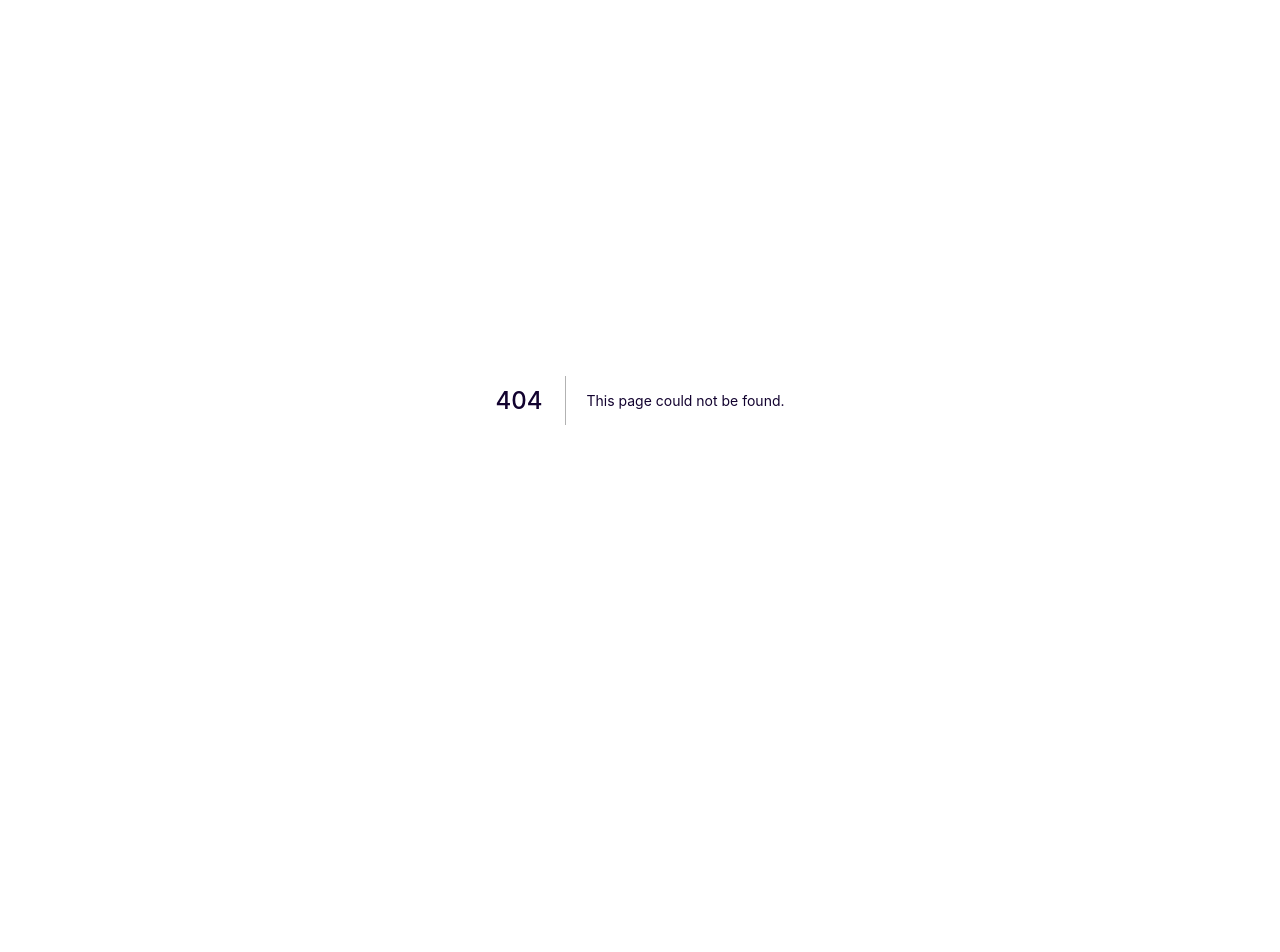
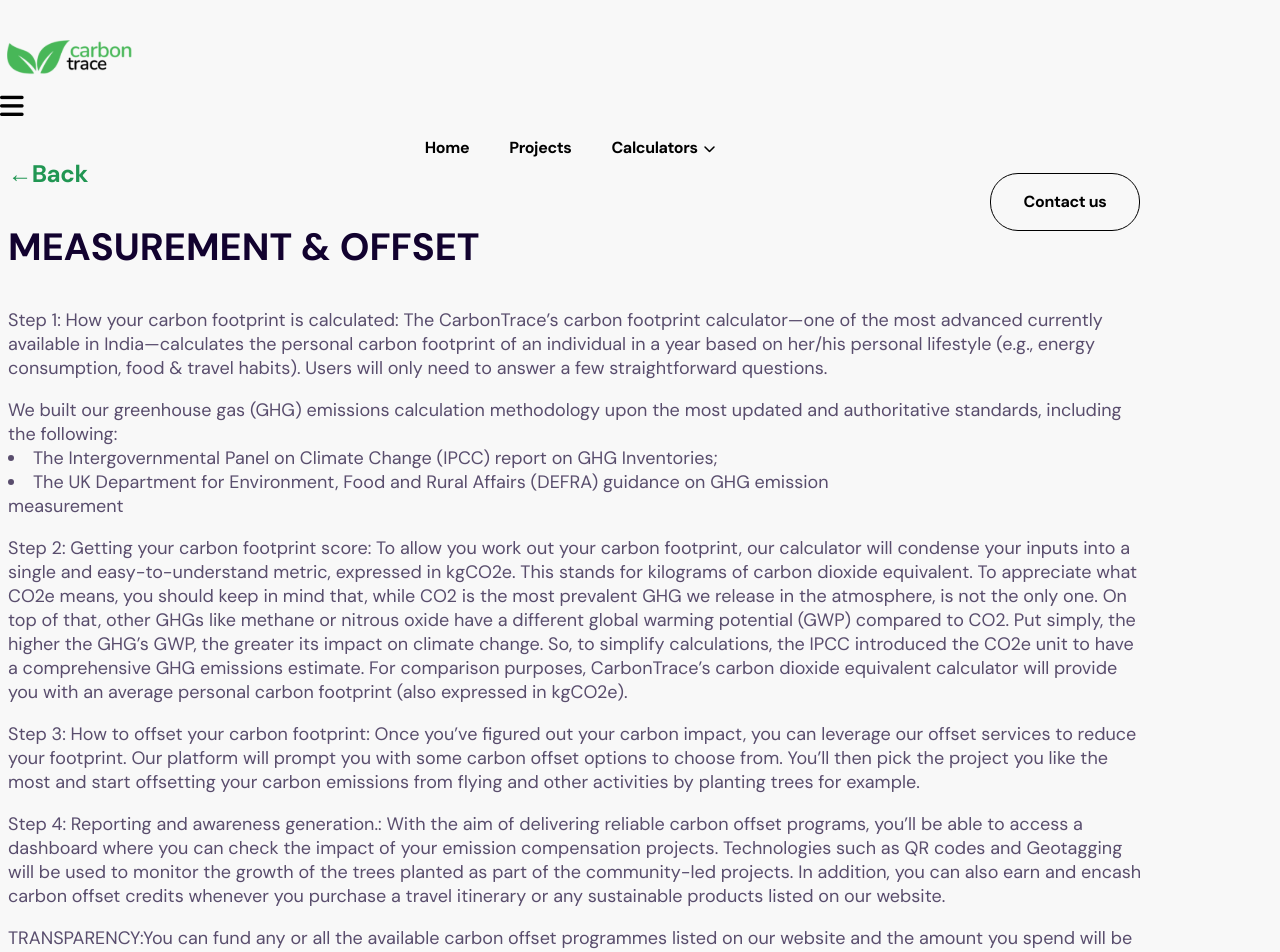
Before and after one commit to encamptourism/carbontracev1, a Next.js app: page /methodology in a window 1280 px wide. Before the commit this address had no page. Shown: the top 952 px of the page. Before the commit the page ends 800 px from the top, so only its background shows below. Built offline with nearby package versions, Linux system fonts and the light colour scheme.

Commit message:
add subscribe and methodology

```diff
--- /dev/null
+++ b/pages/methodology.js
@@ -0,0 +1,104 @@
+import {useEffect , useState} from "react";
+import HtmlHead from '../components/common/HtmlHead';
+import Header from '../components/common/Header';
+import Contactus from '../components/common/Contactus';
+import Link from 'next/link';
+import { useRouter } from "next/router";
+import AOS from "aos";
+import "aos/dist/aos.css";
+
+const Methodology=()=>{
+const router = useRouter();
+const [enquiry,setEnquiry] = useState({message:"",firstName:'',lastName:'',contact:'',email:''});
+const [error,setError] = useState({message:"",firstName:'',lastName:'',contact:'',email:''});
+const [bloading,setBloading] = useState(false);
+const [toggle,setToggle] = useState(false);
+const [issuccess,setIssuccess] = useState(false);
+
+
+useEffect(() => {
+    AOS.init({
+        disable: 'mobile'
+    });
+    AOS.refresh();
+  }, []);
+
+
+return (
+	<>
+    <HtmlHead/>
+    <Header toggle = {toggle} setToggle = {setToggle}/>
+    <main className="main overflow-hidden">
+    <Contactus issuccess = {issuccess} setIssuccess = {setIssuccess} toggle = {toggle} setToggle = {setToggle} bloading = {bloading} setBloading = {setBloading} enquiry = {enquiry} setEnquiry = {setEnquiry} error = {error} setError = {setError}/>
+    	 <section className="project3__topbar__area">
+            <div className="container">
+                <div className="row">
+                    <div className="col-lg-12">
+                        <div className="project3__topbar__content" data-aos="zoom-in" data-aos-delay="50"
+                            data-aos-duration="1000">
+                            <div className="project3__back__btn">
+                              <div style={{cursor:'pointer'}}  onClick={() => router.back()}><a>&larr;Back</a></div>
+                            </div>
+                            <div className="project3__topbar__title">
+                                <h2>MEASUREMENT & OFFSET</h2>
+                            </div>
+                        </div>
+                    </div>
+                </div>
+            </div>
+        </section>
+             <section className="project3__area">
+            <div className="container">
+                <div className="row">
+
+                     <div className="col-lg-12">
+                        <div className="project3__right__blk" data-aos="fade-up" data-aos-delay="50"
+                            data-aos-duration="1000">
+                        <p><span className="h4">Step 1: How your carbon footprint is calculated:</span> The CarbonTrace’s carbon footprint calculator—one of
+the most advanced currently available in India—calculates the personal carbon footprint of an individual
+in a year based on her/his personal lifestyle (e.g., energy consumption, food & travel habits). Users will
+only need to answer a few straightforward questions.</p>
+<p>We built our greenhouse gas (GHG) emissions calculation methodology upon the most updated and
+authoritative standards, including the following:
+<li>The Intergovernmental Panel on Climate Change (IPCC) report on GHG Inventories;</li>
+<li>The UK Department for Environment, Food and Rural Affairs (DEFRA) guidance on GHG emission</li>
+measurement</p>
+
+<p><span className="h4">Step 2: Getting your carbon footprint score:</span> To allow you work out your carbon footprint, our calculator
+will condense your inputs into a single and easy-to-understand metric, expressed in kgCO2e. This stands
+for kilograms of carbon dioxide equivalent.
+To appreciate what CO2e means, you should keep in mind that, while CO2 is the most prevalent GHG we
+release in the atmosphere, is not the only one. On top of that, other GHGs like methane or nitrous oxide
+have a different global warming potential (GWP) compared to CO2. Put simply, the higher the GHG’s
+GWP, the greater its impact on climate change. So, to simplify calculations, the IPCC introduced the CO2e
+unit to have a comprehensive GHG emissions estimate.
+For comparison purposes, CarbonTrace’s carbon dioxide equivalent calculator will provide you with an
+average personal carbon footprint (also expressed in kgCO2e).</p>
+<p><span className="h4">Step 3: How to offset your carbon footprint:</span> Once you’ve figured out your carbon impact, you can
+leverage our offset services to reduce your footprint. Our platform will prompt you with some carbon
+offset options to choose from. You’ll then pick the project you like the most and start offsetting your
+carbon emissions from flying and other activities by planting trees for example.</p>
+<p><span className="h4">Step 4: Reporting and awareness generation.:</span> With the aim of delivering reliable carbon offset
+programs, you’ll be able to access a dashboard where you can check the impact of your emission
+compensation projects. Technologies such as QR codes and Geotagging will be used to monitor the
+growth of the trees planted as part of the community-led projects. In addition, you can also earn and
+encash carbon offset credits whenever you purchase a travel itinerary or any sustainable products listed
+on our website.</p>
+<p><span className="h4">TRANSPARENCY:</span>You can fund any or all the available carbon offset programmes listed on our website and the
+amount you spend will be equally distributed across all projects. For traceability purposes, a
+ledger tracker monitors and update in real-time all the details of your contributions.</p>
+                        </div>
+
+
+                        </div>
+                     </div>
+
+
+                </div>
+                </section>
+    </main>
+    </>
+	)
+
+}
+export default Methodology;
--- a/styles/style.css
+++ b/styles/style.css
@@ -2326,3 +2326,10 @@ border-color: #DBD8FC70;
     z-index: 9999;
     background: #ffffffa1;
 }
+.errors{
+    color: red;
+    font-style: italic;
+    padding-left:30px;
+    text-align:center;
+
+}
```
Also changed, not shown: pages/index.js (+66 -8 lines).
